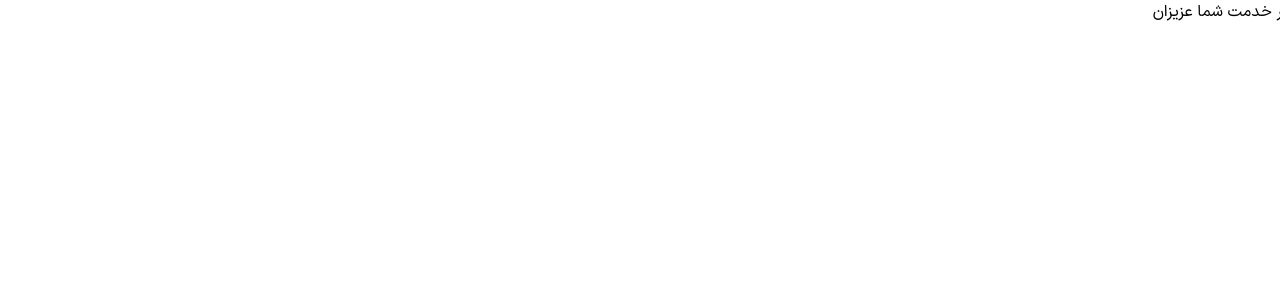
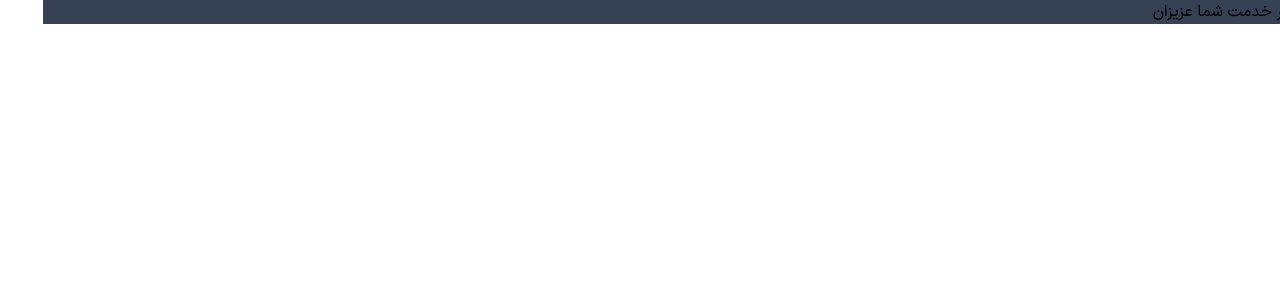
Before and after one commit to hasan-obeydi/react-online-store, a React (Vite) app: page / in a window 1280 px wide. Shown: the top 300 px of the page. Built offline with nearby package versions, Linux system fonts and the light colour scheme.

Commit message:
feat: add dark mode

```diff
--- a/index.html
+++ b/index.html
@@ -1,5 +1,5 @@
 <!doctype html>
-<html lang="fa-IR" dir="rtl">
+<html lang="fa-IR" dir="rtl" class="dark">
   <head>
     <meta charset="UTF-8" />
     <link rel="icon" type="image/svg+xml" href="/favicon.svg" />
--- a/public/css/index.css
+++ b/public/css/index.css
@@ -1,5 +1,7 @@
 @import "tailwindcss";
 @import "./fonts.css";
+
+@custom-variant dark (&:where(.dark, .dark *));
 
 @theme {
   --font-IRANSansX: IRANSansX;
--- a/src/App.jsx
+++ b/src/App.jsx
@@ -1,5 +1,5 @@
 const App = () => {
-  return <div>سلام بر خدمت شما عزیزان</div>;
+  return <div className="dark:bg-gray-700">سلام بر خدمت شما عزیزان</div>;
 };
 
 export default App;
--- a/src/main.jsx
+++ b/src/main.jsx
@@ -1,5 +1,6 @@
 import { StrictMode } from "react";
 import { createRoot } from "react-dom/client";
+
 import "../public/css/index.css";
 import App from "./App.jsx";
 
```
